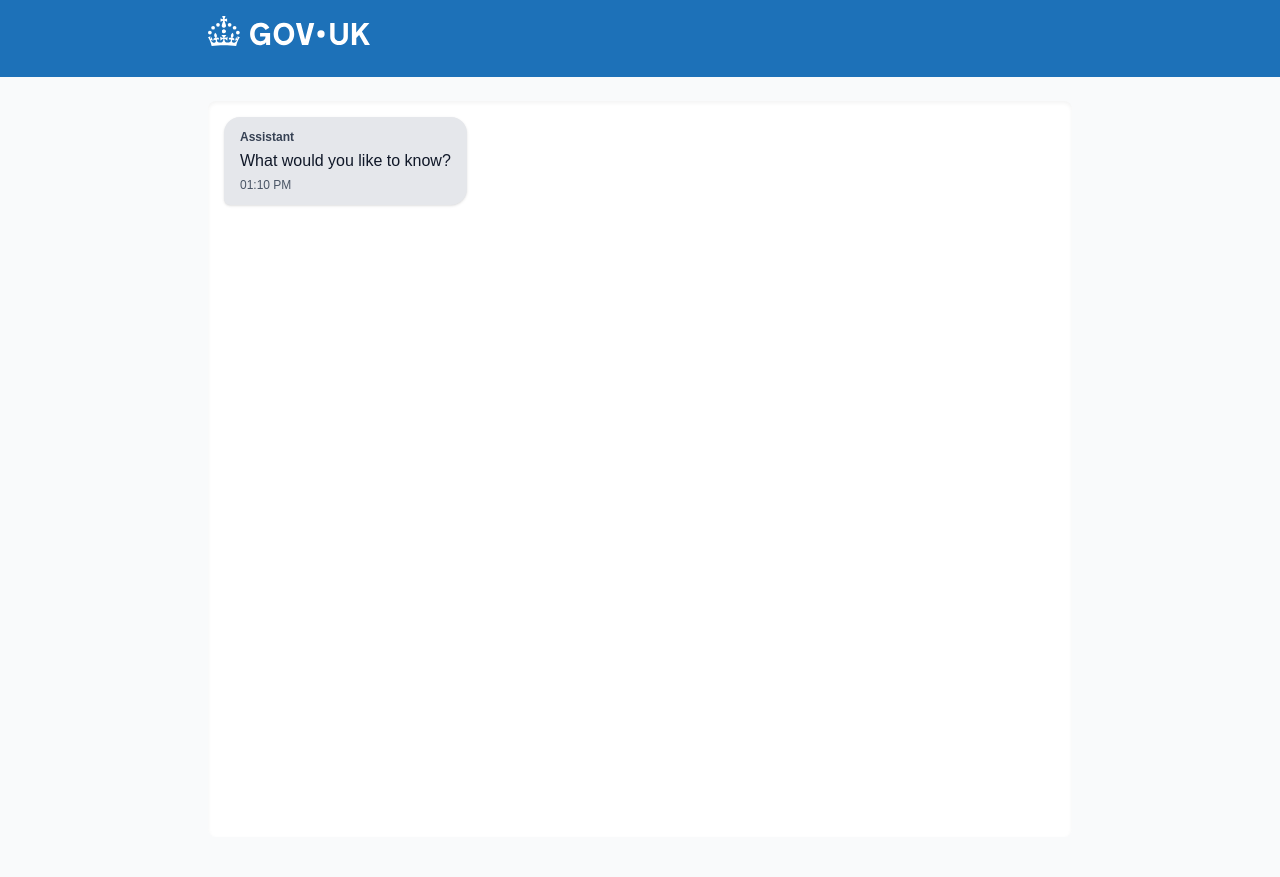
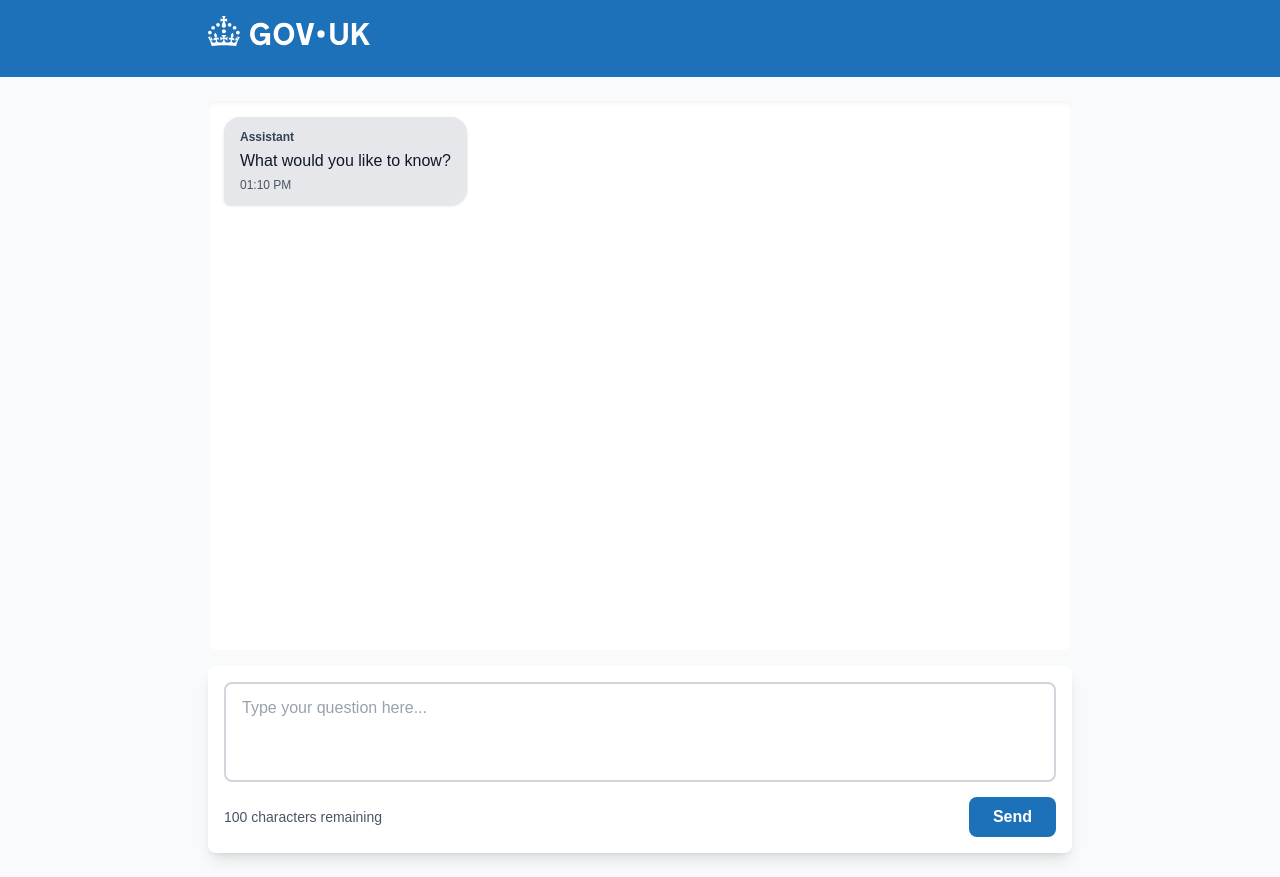
Before and after one commit to samuel-antwi/dwpdigital, a Next.js app: page /chat in a window 1280 px wide. Built offline with nearby package versions, Linux system fonts and the light colour scheme.

Commit message:
Add MessageInput component for user input handling, implement chat message sending and error handling in ChatPage, and create API utility functions for chat service communication.

```diff
--- a/src/app/chat/page.tsx
+++ b/src/app/chat/page.tsx
@@ -3,10 +3,9 @@
 import { useState } from "react";
 import type { ChatMessage } from "@/types/chat";
 import { ChatLog } from "@/components/ChatLog";
+import { MessageInput } from "@/components/MessageInput";
+import { sendChatMessage, getErrorMessage } from "@/utils/api";
 
-/**
- * Chat page component - main interface for the chatbot
- */
 export default function ChatPage() {
   const [messages, setMessages] = useState<ChatMessage[]>([
     {
@@ -18,12 +17,59 @@ export default function ChatPage() {
   ]);
   const [isLoading, setIsLoading] = useState(false);
 
+  const handleSendMessage = async (messageContent: string) => {
+    // Create user message
+    const userMessage: ChatMessage = {
+      id: Date.now().toString(),
+      role: "user",
+      content: messageContent,
+      timestamp: new Date(),
+    };
+
+    // Add user message to chat
+    setMessages((prev) => [...prev, userMessage]);
+    setIsLoading(true);
+
+    try {
+      // Send to API
+      const response = await sendChatMessage(messageContent);
+
+      // Create bot response message
+      const botMessage: ChatMessage = {
+        id: (Date.now() + 1).toString(),
+        role: "bot",
+        content: response,
+        timestamp: new Date(),
+      };
+
+      // Add bot response to chat
+      setMessages((prev) => [...prev, botMessage]);
+    } catch (error) {
+      // Handle error gracefully
+      const errorMessage: ChatMessage = {
+        id: (Date.now() + 1).toString(),
+        role: "bot",
+        content: `I'm sorry, ${getErrorMessage(error)}`,
+        timestamp: new Date(),
+      };
+
+      setMessages((prev) => [...prev, errorMessage]);
+    } finally {
+      setIsLoading(false);
+    }
+  };
+
   return (
     <div className="flex flex-col h-screen bg-gray-50">
       <main className="flex-1 flex flex-col max-w-4xl mx-auto w-full px-4 py-6 overflow-hidden">
         <h1 className="sr-only">GOV.UK Chat - Career Guidance Assistant</h1>
         <ChatLog messages={messages} isLoading={isLoading} />
-        <div className="mt-4"></div>
+        <div className="mt-4">
+          <MessageInput
+            onSendMessage={handleSendMessage}
+            disabled={isLoading}
+          />
+        </div>
       </main>
     </div>
   );
--- /dev/null
+++ b/src/components/MessageInput.tsx
@@ -0,0 +1,143 @@
+"use client";
+
+import { useState, FormEvent, KeyboardEvent } from "react";
+import {
+  validateMessage,
+  MAX_MESSAGE_LENGTH,
+  VALIDATION_ERRORS,
+} from "@/utils/validation";
+
+interface MessageInputProps {
+  onSendMessage: (message: string) => void;
+  disabled?: boolean;
+}
+
+/**
+ * MessageInput component handles user input with validation and character counter
+ */
+export function MessageInput({
+  onSendMessage,
+  disabled = false,
+}: MessageInputProps) {
+  const [message, setMessage] = useState("");
+  const [error, setError] = useState<string | null>(null);
+
+  const remaining = MAX_MESSAGE_LENGTH - message.length;
+  const isOverLimit = remaining < 0;
+
+  const handleSubmit = (e: FormEvent) => {
+    e.preventDefault();
+
+    const validation = validateMessage(message);
+
+    if (!validation.isValid) {
+      setError(validation.error || "Invalid message");
+      return;
+    }
+
+    setError(null);
+    onSendMessage(message.trim());
+    setMessage("");
+  };
+
+  const handleKeyDown = (e: KeyboardEvent<HTMLTextAreaElement>) => {
+    // Submit on Enter (without Shift)
+    if (e.key === "Enter" && !e.shiftKey) {
+      e.preventDefault();
+      handleSubmit(e as unknown as FormEvent);
+    }
+  };
+
+  const handleChange = (value: string) => {
+    setMessage(value);
+
+    // Show error in real-time when over limit
+    if (value.length > MAX_MESSAGE_LENGTH) {
+      setError(VALIDATION_ERRORS.MESSAGE_TOO_LONG);
+    } else if (error) {
+      setError(null);
+    }
+  };
+
+  return (
+    <form onSubmit={handleSubmit} className="bg-white p-4 rounded-lg shadow-lg">
+      <div className="space-y-2">
+        <div className="relative">
+          <label htmlFor="message-input" className="sr-only">
+            Type your message
+          </label>
+          <textarea
+            id="message-input"
+            value={message}
+            onChange={(e) => handleChange(e.target.value)}
+            onKeyDown={handleKeyDown}
+            disabled={disabled}
+            placeholder="Type your question here..."
+            rows={3}
+            className={`w-full px-4 py-3 border-2 rounded-lg resize-none
+                       text-gray-900 placeholder:text-gray-400
+                       focus:outline-none focus:ring-2
+                       disabled:bg-gray-100 disabled:cursor-not-allowed
+                       ${error ? "border-red-500" : "border-gray-300"}
+                       ${isOverLimit ? "border-red-500" : ""}`}
+            style={{
+              ...(!(error || isOverLimit)
+                ? ({ "--tw-ring-color": "#1D71B8" } as React.CSSProperties)
+                : {}),
+            }}
+            aria-invalid={!!error || isOverLimit}
+            aria-describedby={error ? "message-error" : "character-count"}
+          />
+        </div>
+
+        <div className="flex items-center justify-between">
+          <div className="flex items-center gap-4">
+            <span
+              id="character-count"
+              className={`text-sm ${
+                isOverLimit ? "text-red-600 font-semibold" : "text-gray-600"
+              }`}
+              aria-live="polite"
+            >
+              {Math.max(0, remaining)} character
+              {Math.max(0, remaining) !== 1 ? "s" : ""} remaining
+            </span>
+            {error && (
+              <span
+                id="message-error"
+                className="text-sm text-red-600 font-semibold"
+                role="alert"
+              >
+                {error}
+              </span>
+            )}
+          </div>
+
+          <button
+            type="submit"
+            disabled={disabled || isOverLimit}
+            className="px-6 py-2 text-white font-semibold rounded-lg
+                     focus:outline-none focus:ring-4
+                     disabled:bg-gray-400 disabled:cursor-not-allowed
+                     transition-colors duration-200"
+            style={
+              disabled || isOverLimit ? {} : { backgroundColor: "#1D71B8" }
+            }
+            onMouseEnter={(e) => {
+              if (!disabled && !isOverLimit) {
+                e.currentTarget.style.backgroundColor = "#155a94";
+              }
+            }}
+            onMouseLeave={(e) => {
+              if (!disabled && !isOverLimit) {
+                e.currentTarget.style.backgroundColor = "#1D71B8";
+              }
+            }}
+          >
+            Send
+          </button>
+        </div>
+      </div>
+    </form>
+  );
+}
--- /dev/null
+++ b/src/utils/api.ts
@@ -0,0 +1,108 @@
+import type { ChatApiRequest, ChatApiResponse } from "@/types/chat";
+
+/**
+ * API endpoint for chat service (Next.js API route)
+ */
+const API_ENDPOINT = "/api/chat";
+
+/**
+ * Timeout for API requests (10 seconds)
+ */
+const API_TIMEOUT = 10000;
+
+/**
+ * Custom error class for API errors
+ */
+export class ApiError extends Error {
+  constructor(
+    message: string,
+    public statusCode?: number,
+    public originalError?: unknown
+  ) {
+    super(message);
+    this.name = "ApiError";
+  }
+}
+
+/**
+ * Sends a chat message to the API
+ * @param question - The user's question
+ * @returns Promise resolving to the bot's response
+ * @throws ApiError if the request fails
+ */
+export async function sendChatMessage(question: string): Promise<string> {
+  const controller = new AbortController();
+  const timeoutId = setTimeout(() => controller.abort(), API_TIMEOUT);
+
+  try {
+    const requestBody: ChatApiRequest = { question };
+
+    const response = await fetch(API_ENDPOINT, {
+      method: "POST",
+      headers: {
+        "Content-Type": "application/json",
+      },
+      body: JSON.stringify(requestBody),
+      signal: controller.signal,
+    });
+
+    clearTimeout(timeoutId);
+
+    if (!response.ok) {
+      // Try to get error message from response
+      let errorMessage = "Failed to get response from chat service";
+      try {
+        const errorData = await response.json();
+        errorMessage = errorData.message || errorData.error || errorMessage;
+      } catch {
+        // Ignore JSON parse errors
+      }
+
+      throw new ApiError(errorMessage, response.status);
+    }
+
+    const data: ChatApiResponse = await response.json();
+
+    if (!data.response || typeof data.response !== "string") {
+      throw new ApiError("Invalid response format from chat service");
+    }
+
+    return data.response;
+  } catch (error) {
+    clearTimeout(timeoutId);
+
+    // Handle abort/timeout
+    if (error instanceof Error && error.name === "AbortError") {
+      throw new ApiError("Request timed out. Please try again.");
+    }
+
+    // Re-throw ApiError instances
+    if (error instanceof ApiError) {
+      throw error;
+    }
+
+    // Handle other errors
+    throw new ApiError(
+      "An unexpected error occurred. Please try again.",
+      undefined,
+      error
+    );
+  }
+}
+
+/**
+ * User-friendly error message for display in chat
+ * @param error - The error that occurred
+ * @returns A user-friendly error message
+ */
+export function getErrorMessage(error: unknown): string {
+  if (error instanceof ApiError) {
+    return error.message;
+  }
+
+  if (error instanceof Error) {
+    return error.message;
+  }
+
+  return "Sorry, something went wrong. Please try again.";
+}
--- /dev/null
+++ b/src/utils/validation.ts
@@ -0,0 +1,44 @@
+import type { ValidationResult } from "@/types/chat";
+
+/**
+ * Maximum allowed character length for chat messages
+ */
+export const MAX_MESSAGE_LENGTH = 100;
+
+/**
+ * Error messages for validation
+ */
+export const VALIDATION_ERRORS = {
+  EMPTY_MESSAGE: "Please enter a message",
+  MESSAGE_TOO_LONG: `Message must be ${MAX_MESSAGE_LENGTH} characters or less`,
+} as const;
+
+/**
+ * Validates a chat message input
+ * @param message - The message to validate
+ * @returns ValidationResult with isValid flag and optional error message
+ */
+export function validateMessage(message: string): ValidationResult {
+  // Trim whitespace for validation
+  const trimmedMessage = message.trim();
+
+  // Check if message is empty
+  if (trimmedMessage.length === 0) {
+    return {
+      isValid: false,
+      error: VALIDATION_ERRORS.EMPTY_MESSAGE,
+    };
+  }
+
+  // Check if message exceeds max length
+  if (trimmedMessage.length > MAX_MESSAGE_LENGTH) {
+    return {
+      isValid: false,
+      error: VALIDATION_ERRORS.MESSAGE_TOO_LONG,
+    };
+  }
+
+  return {
+    isValid: true,
+  };
+}
```
